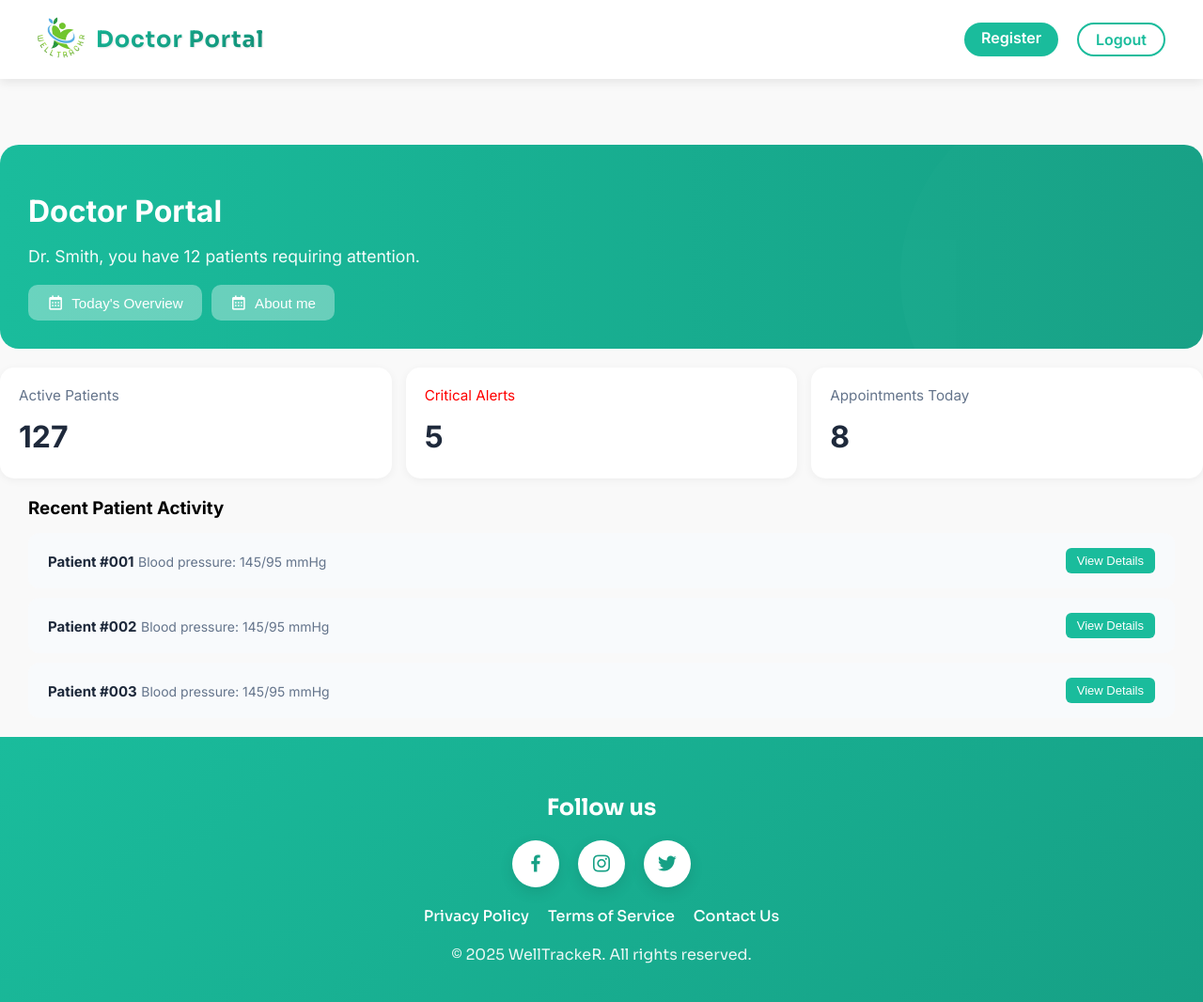
After one commit to sankajithdjinasena/WelltackerR, a PHP site: page /doctor_portal.html in a window 1280 px wide. The commit adds this page. Shown: the whole page at 94% size. Run offline with PHP 8.4, Linux system fonts and the light colour scheme.

Commit message:
Doctor portal created

```diff
--- a/admin_portal.html
+++ b/admin_portal.html
@@ -1,5 +1,6 @@
 <!DOCTYPE html>
 <html lang="en">
+
 <head>
     <meta charset="UTF-8">
     <meta name="viewport" content="width=device-width, initial-scale=1.0">
@@ -11,6 +12,7 @@
     <link rel="stylesheet" href="css/style.css">
 
 </head>
+
 <body>
     <nav>
         <div class="nav-header">
--- /dev/null
+++ b/css/doctor.css
@@ -0,0 +1,52 @@
+/* Recent Activity */
+.activity {
+    margin: 20px 30px;
+}
+
+.activity h3 {
+    margin-bottom: 15px;
+}
+
+.patient {
+    display: flex;
+    justify-content: space-between;
+    align-items: center;
+    background: #f8fafc;
+    padding: 15px 20px;
+    margin-bottom: 10px;
+    border-radius: 12px;
+    border: 1px solid transparent;
+    transition: all 0.3s ease;
+    cursor: pointer;
+}
+
+.patient:hover {
+    background: #f1f5f9;
+    border-color: #e2e8f0;
+    transform: translateX(5px);
+}
+
+.patient-info strong {
+    font-size: 15px;
+    color: #1e293b;
+}
+
+.patient-info span {
+    font-size: 14px;
+    color: #64748b;
+}
+
+.patient button {
+    background: var(--g1color);
+    color: #fff;
+    border: none;
+    padding: 6px 12px;
+    border-radius: 6px;
+    cursor: pointer;
+    font-size: 13px;
+    transition: background 0.3s ease;
+}
+
+.patient button:hover {
+    background: var(--g2color);
+}
--- a/css/patient.css
+++ b/css/patient.css
@@ -131,7 +131,7 @@ body {
 
 .vitals-grid {
     display: grid;
-            grid-template-columns: repeat(auto-fit, minmax(250px, 1fr));
+    grid-template-columns: repeat(auto-fit, minmax(300px, 1fr));
     gap: 15px;
     margin-bottom: 20px;
 }
--- /dev/null
+++ b/doctor_portal.html
@@ -0,0 +1,133 @@
+<!DOCTYPE html>
+<html lang="en">
+
+<head>
+    <meta charset="UTF-8">
+    <meta name="viewport" content="width=device-width, initial-scale=1.0">
+    <title>WellTrackeR | Doctor Portal</title>
+    <link rel="icon" type="image/png" href="image/Logo_R.png">
+    <link href='https://unpkg.com/boxicons@2.1.4/css/boxicons.min.css' rel='stylesheet'>
+    <link rel="stylesheet" href="css/patient.css">
+    <link rel="stylesheet" href="css/admin.css">
+    <link rel="stylesheet" href="css/style.css">
+    <link rel="stylesheet" href="css/doctor.css">
+
+</head>
+
+<style>
+    .vitals-grid {
+        grid-template-columns: repeat(auto-fit, minmax(350px, 1fr));
+    }
+</style>
+
+<body>
+    <nav>
+        <div class="nav-header">
+            <div class="nav-logo"><img src="image/Logo_R.png" alt="Logo"></div>
+            <div class="nav-title">
+                <h1 style="font-size: 24px;">Doctor Portal</h1>
+            </div>
+        </div>
+
+        <!-- Hamburger Menu -->
+        <i class='bx bx-menu menu-toggle'></i>
+
+        <div class="nav-links">
+            <a href="register.html" class="register-btn">Register</a>
+            <a href="login.html" class="login-btn">Logout</a>
+        </div>
+    </nav>
+
+    <div class="patient-portal-container">
+        <!-- Header -->
+        <div class="patient-portal-header">
+            <h1>Doctor Portal</h1>
+            <p>Dr. Smith, you have 12 patients requiring attention.</p>
+            <div class="patient-portal-nav-buttons">
+                <button class="patient-portal-nav-btn active">
+                    <i class='bx bx-calendar'></i> Today's Overview
+                </button>
+                <button class="patient-portal-nav-btn active">
+                    <i class='bx bx-calendar'></i> About me
+                </button>
+            </div>
+
+
+        </div>
+
+
+        <!-- Vitals Cards -->
+        <div class="vitals-grid">
+            <div class="vital-card">
+                <div class="vital-header">
+                    <span class="vital-title">Active Patients</span>
+                </div>
+                <div class="vital-value">127</div>
+            </div>
+
+            <div class="vital-card">
+                <div class="vital-header">
+                    <span class="vital-title">
+                        <div style="color: red;">Critical Alerts</div>
+                    </span>
+                </div>
+                <div class="vital-value">5</div>
+            </div>
+            <div class="vital-card">
+                <div class="vital-header">
+                    <span class="vital-title">Appointments Today</span>
+                </div>
+                <div class="vital-value">8</div>
+            </div>
+
+        </div>
+
+        <div class="activity">
+            <h3>Recent Patient Activity</h3>
+            <div class="patient">
+                <div class="patient-info">
+                    <strong>Patient #001</strong>
+                    <span>Blood pressure: 145/95 mmHg</span>
+                </div>
+                <button>View Details</button>
+            </div>
+            <div class="patient">
+                <div class="patient-info">
+                    <strong>Patient #002</strong>
+                    <span>Blood pressure: 145/95 mmHg</span>
+                </div>
+                <button>View Details</button>
+            </div>
+            <div class="patient">
+                <div class="patient-info">
+                    <strong>Patient #003</strong>
+                    <span>Blood pressure: 145/95 mmHg</span>
+                </div>
+                <button>View Details</button>
+            </div>
+        </div>
+
+    </div>
+
+
+    <footer>
+        <div class="social">
+            <h2>Follow us</h2>
+            <div class="social-media">
+                <a href="#"> <i class='bx bxl-facebook'></i></a>
+                <a href="#"> <i class='bx bxl-instagram'></i></a>
+                <a href="#"> <i class='bx bxl-twitter'></i></a>
+            </div>
+        </div>
+
+        <div class="footer-links">
+            <a href="privacy.html">Privacy Policy</a>
+            <a href="terms.html">Terms of Service</a>
+            <a href="contact.html">Contact Us</a>
+        </div>
+        <p>&copy; 2025 WellTrackeR. All rights reserved.</p>
+    </footer>
+</body>
+<script src="js/script.js"></script>
+
+</html>
--- a/js/script.js
+++ b/js/script.js
@@ -38,7 +38,7 @@ function updateProgress() {
   progressBar.textContent = progress + "%";
 }
 
-const password = document.getElementById("password");
+const password = document.getElementById("passwordInput");
 const strengthBar = document.getElementById("strengthBar");
 const strengthText = document.getElementById("strengthText");
 
--- a/js/test.js
+++ b/js/test.js
@@ -7,7 +7,8 @@ document.addEventListener('DOMContentLoaded', function () {
   // Hard-coded credentials (client-side only; insecure for production)
   const creds = {
     'admin@welltracker.com': '12345678',
-    'patient@welltracker.com': '12345678'
+    'patient@welltracker.com': '12345678',
+    'doctor@welltracker.com': '12345678'
   };
 
   form.addEventListener('submit', function (e) {
@@ -25,10 +26,11 @@ document.addEventListener('DOMContentLoaded', function () {
     if (creds[email] && creds[email] === password) {
       // Redirect based on role
       if (email === 'admin@welltracker.com') {
-        // Note: you wrote admin_portal.jtml — if that's a typo and you meant .html, change it.
         window.location.href = 'admin_portal.html';
       } else if (email === 'patient@welltracker.com') {
         window.location.href = 'patient_portal.html';
+      } else if (email === 'doctor@welltracker.com') {
+        window.location.href = 'doctor_portal.html';
       } else {
         // fallback (shouldn't happen with current map)
         showError('Unknown user role.');
--- a/patient_portal.html
+++ b/patient_portal.html
@@ -1,5 +1,6 @@
 <!DOCTYPE html>
 <html lang="en">
+
 <head>
     <meta charset="UTF-8">
     <meta name="viewport" content="width=device-width, initial-scale=1.0">
@@ -10,6 +11,7 @@
     <link rel="stylesheet" href="css/style.css">
 
 </head>
+
 <body>
     <nav>
         <div class="nav-header">
```
Also changed, not shown: about.html (+15 -7 lines), contact.html (+13 -6 lines), index.html (+5 -2 lines), register.html (+11 -1 lines), css/admin.css (indentation only), js/register.js (deleted), login.html (indentation only). Lines whose indentation alone changed are shown as unchanged.
